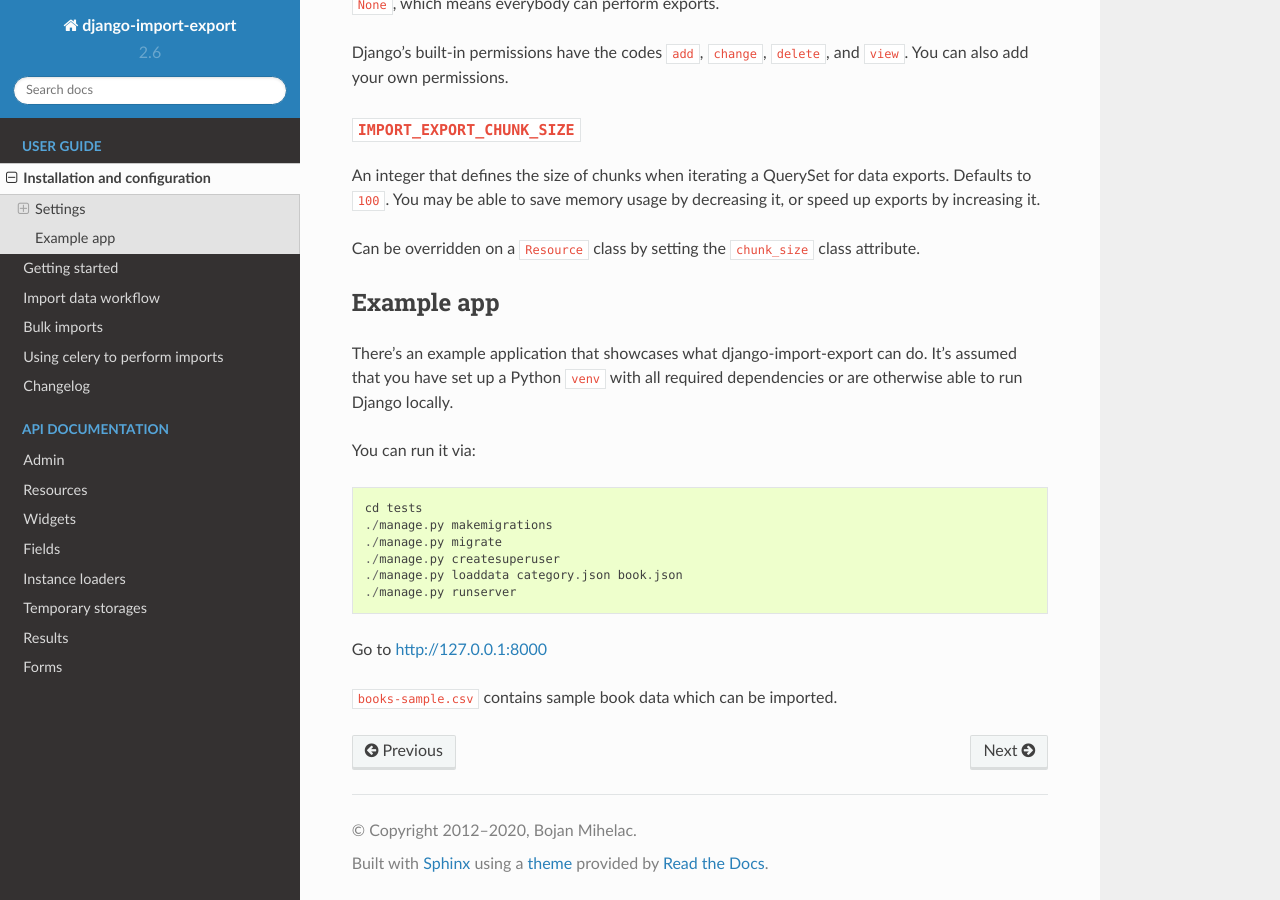
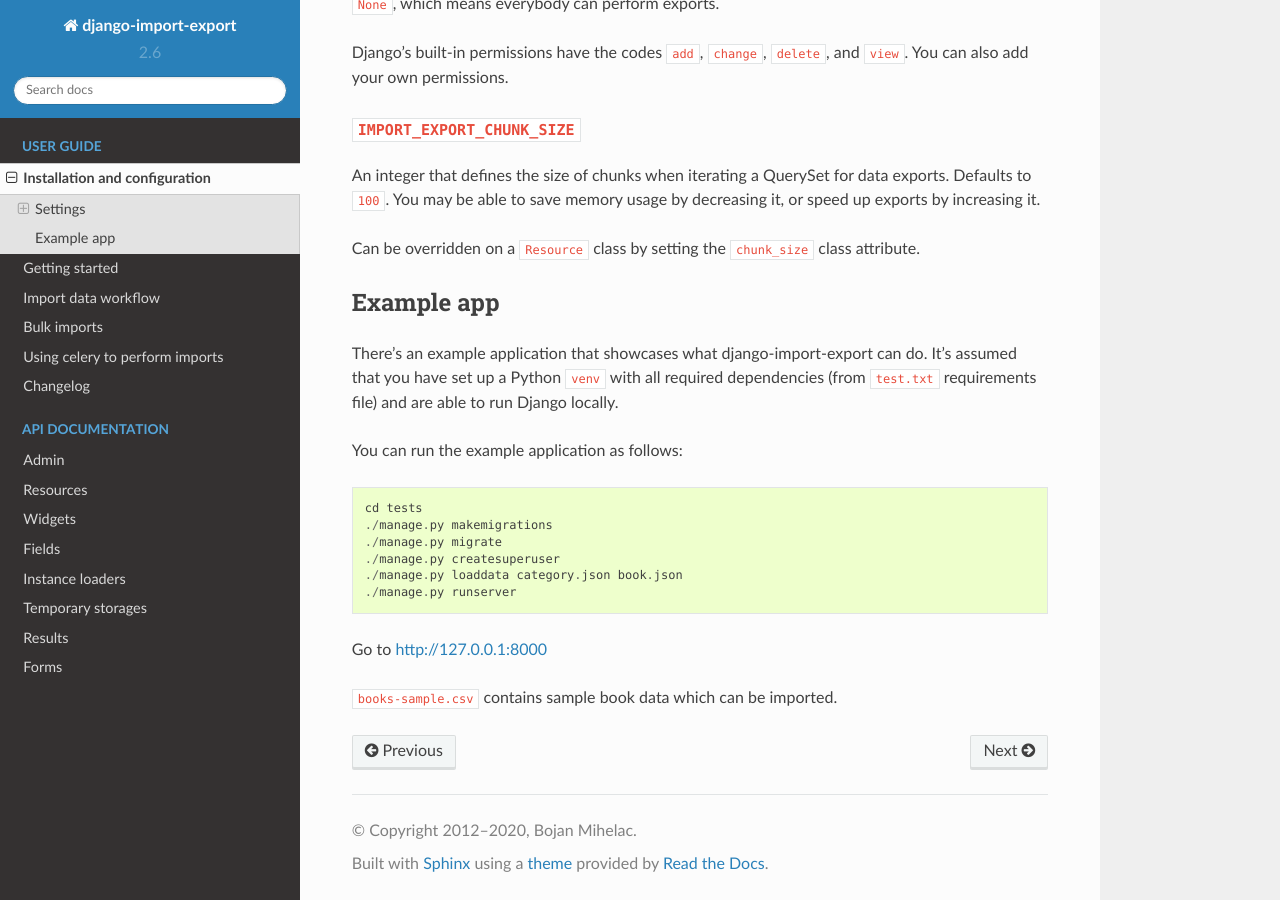
Before and after one commit to django-import-export/django-import-export, a Sphinx documentation site: the page built from docs/installation.rst, in a window 1280 px wide and 900 px high, scrolled down 1806 px. Built offline with Sphinx 7.4.7 and the Read the Docs theme 2.0.0, drawn with Linux system fonts in a browser that asks for light colours.

Commit message:
updated migration and documentation (issue 1125)

```diff
--- a/docs/installation.rst
+++ b/docs/installation.rst
@@ -110,9 +110,9 @@
 
 There's an example application that showcases what django-import-export can do.
 It's assumed that you have set up a Python ``venv`` with all required dependencies
-or are otherwise able to run Django locally.
+(from ``test.txt`` requirements file) and are able to run Django locally.
 
-You can run it via::
+You can run the example application as follows::
 
     cd tests
     ./manage.py makemigrations
```
Also changed, not shown: 1 other file.
